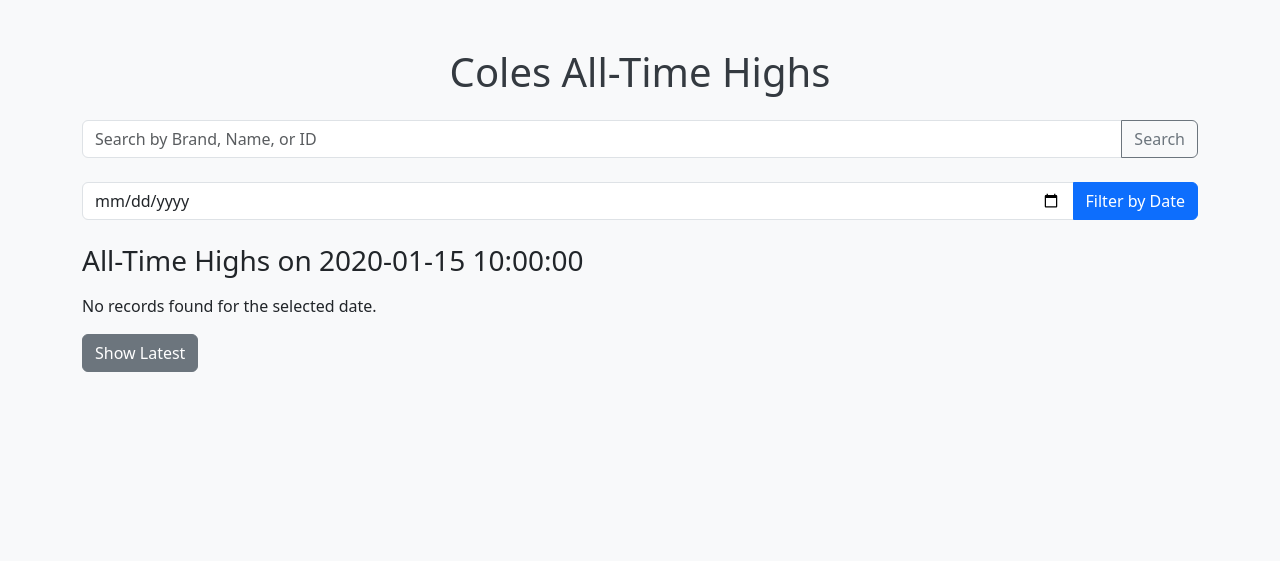
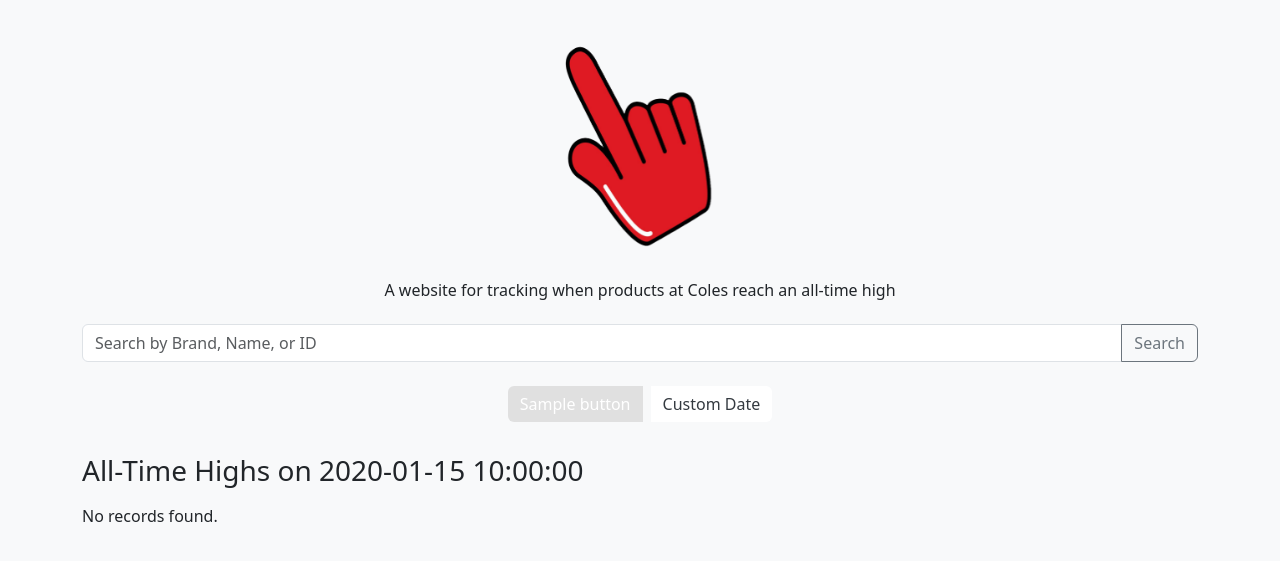
Before and after one commit to jackmoore7/coles-web-app, a Flask app: template templates/index.html in a window 1280 px wide. Shown: the top 561 px of the page. Run offline with Flask 3, Linux system fonts and the light colour scheme; the template is opened without the code that fills it: most values are stand-ins (such as "Sample title", 1, 10 or a date in 2020); parts of the project's set-up code (start-up, migrations or seed data) failed here and were passed over.

Commit message:
More functionality, added fly.io auto redeploy

```diff
--- a/app.py
+++ b/app.py
@@ -1,9 +1,9 @@
-# app.py
-from flask import Flask, render_template, request
+from flask import Flask, render_template, request, url_for, redirect
 from pymongo import MongoClient
 from datetime import datetime as dt, timedelta
 from dotenv import load_dotenv
 import os
+from bson.regex import Regex
 
 
 from pymongo.mongo_client import MongoClient
@@ -25,30 +25,87 @@ coles_updates_collection = db['coles_updates']
 @app.route('/', methods=['GET', 'POST'])
 def index():
     selected_date = None
+    search_query = None
     messages = []
+    page = request.args.get('page', 1, type=int)
+    per_page = 9  # Adjust based on desired cards per page
+
+    # Calculate the last seven days
+    today = dt.utcnow().replace(hour=0, minute=0, second=0, microsecond=0)
+    last_seven_days = [today - timedelta(days=i) for i in range(0, 7)]
+
+    # Assign labels
+    date_buttons = []
+    for i, date in enumerate(last_seven_days):
+        if i == 0:
+            label = "Today"
+        elif i == 1:
+            label = "Yesterday"
+        else:
+            label = f"{i} Days Ago"
+        date_buttons.append({
+            'date_str': date.strftime('%Y-%m-%d'),
+            'label': label
+        })
 
     if request.method == 'POST':
-        # Get date from form
+        # Handle Date Filtering and Search via POST
         selected_date = request.form.get('date')
+        search_query = request.form.get('search')
+        # Redirect to GET with query parameters to support pagination
+        return redirect(url_for('index', date=selected_date, search=search_query))
+    else:
+        # Handle GET requests with query parameters
+        selected_date = request.args.get('date')
+        search_query = request.args.get('search')
+
+        query = {}
+
         if selected_date:
-            # Convert selected_date string to datetime object
             try:
+                # Convert to datetime object
                 date_obj = dt.strptime(selected_date, '%Y-%m-%d')
-                # Fetch records for the selected date
-                messages = list(coles_updates_collection.find({
-                    "date": {
-                        "$gte": dt(date_obj.year, date_obj.month, date_obj.day),
-                        "$lt": dt(date_obj.year, date_obj.month, date_obj.day) + timedelta(days=1)
-                    }
-                }))
+                # Define the start and end of the selected day
+                start_day = dt(date_obj.year, date_obj.month, date_obj.day)
+                end_day = start_day + timedelta(days=1)
+                query["date"] = {
+                    "$gte": start_day,
+                    "$lt": end_day
+                }
             except ValueError:
-                # Invalid date format
-                messages = []
-    else:
-        # Fetch all records sorted by date descending
-        messages = list(coles_updates_collection.find().sort("date", -1).limit(100))
+                # Invalid date format; optionally handle the error
+                selected_date = None
 
-    return render_template('index.html', messages=messages, selected_date=selected_date)
+        if search_query:
+            # Create a case-insensitive regex for partial matching
+            regex = Regex(f'.*{search_query}.*', 'i')  # 'i' for case-insensitive
+            query["$or"] = [
+                {"item_brand": regex},
+                {"item_name": regex},
+                {"item_id": regex}
+            ]
+
+        # Retrieve total count for pagination
+        total_messages = coles_updates_collection.count_documents(query)
+        total_pages = (total_messages + per_page - 1) // per_page
+
+        # Fetch records with pagination
+        messages = list(
+            coles_updates_collection.find(query)
+            .sort("date", -1)
+            .skip((page - 1) * per_page)
+            .limit(per_page)
+        )
+
+        return render_template(
+            'index.html',
+            messages=messages,
+            selected_date=selected_date,
+            search_query=search_query,
+            page=page,
+            total_pages=total_pages,
+            date_buttons=date_buttons  # Pass the list of date buttons to the template
+        )
 
 if __name__ == '__main__':
     app.run(debug=True)
--- a/static/styles.css
+++ b/static/styles.css
@@ -2,6 +2,7 @@
 
 body {
     background-color: #f8f9fa;
+    /* background-color: #E01A22; */
 }
 
 h1 {
@@ -19,10 +20,6 @@ h1 {
     font-size: 0.95rem;
 }
 
-/* Button styling - now obsolete as buttons are removed */
-.btn-outline-primary {
-    border-width: 2px;
-}
 
 /* Styling for images within cards */
 .card-img-top {
@@ -53,3 +50,51 @@ a.text-decoration-none {
 a.text-decoration-none .card {
     cursor: pointer;
 }
+
+.btn-custom-white {
+    background-color: white;
+    color: #343a40; /* Change text color to any color you like */
+    border: 0px;
+    transition: all 0.2s ease-in-out;
+}
+
+/* Hover effect: slightly darken the white and add shadow */
+.btn-custom-white:hover {
+    background-color: #f0f0f0; /* Slightly darker white */
+    color: #343a40; /* Darken text on hover */
+    box-shadow: 0 4px 8px rgba(0, 0, 0, 0.1);
+}
+
+/* Active state: more distinct color */
+.btn-custom-white.active {
+    background-color: #e0e0e0; /* Even darker for active */
+    color: white;
+}
+
+/* Remove spacing between buttons */
+.btn-group {
+    margin: 0;
+}
+
+@media (max-width: 768px) {
+    .btn-custom-white, .btn-secondary {
+        width: 100%;
+    }
+}
+
+@keyframes float {
+    0% {
+        transform: translateY(0);
+    }
+    50% {
+        transform: translateY(-20px);
+    }
+    100% {
+        transform: translateY(0);
+    }
+}
+
+.floating-image {
+    width: 150px; /* Adjust the size of the PNG */
+    animation: float 3s ease-in-out infinite; /* 4s duration, easing, infinite loop */
+}
--- a/templates/index.html
+++ b/templates/index.html
@@ -1,41 +1,96 @@
-<!-- templates/index.html -->
 <!DOCTYPE html>
 <html lang="en">
 <head>
     <meta charset="UTF-8">
-    <title>Coles All-Time Highs</title>
-    <!-- Bootstrap CSS -->
+    <title>Prices are up at Coles!</title>
     <link href="https://cdn.jsdelivr.net/npm/bootstrap@5.3.2/dist/css/bootstrap.min.css" rel="stylesheet">
-    <!-- Custom CSS -->
     <link rel="stylesheet" href="{{ url_for('static', filename='styles.css') }}">
 </head>
 <body>
     <div class="container my-5">
-        <h1 class="mb-4 text-center">Coles All-Time Highs</h1>
+        <!-- <h1 class="mb-4 text-center">Coles All-Time Highs</h1> -->
+        <a href="/">
+        <div class="d-flex justify-content-center mb-4">
+            <img src="{{ url_for('static', filename='upup.png') }}" alt="Floating Animation" class="floating-image">
+        </div>
+        </a>
+        <h6 class="mb-4 text-center">A website for tracking when products at Coles reach an all-time high</h6>
 
-        <!-- Search Form (Optional Enhancement) -->
-        <form method="GET" class="mb-4">
+
+        <form method="POST" class="mb-4">
             <div class="input-group">
-                <input type="search" class="form-control" name="search" placeholder="Search by Brand, Name, or ID" value="{{ request.args.get('search', '') }}">
+                <input type="search" class="form-control" name="search" placeholder="Search by Brand, Name, or ID" {% if search_query %} value="{{ search_query }}" {% endif %} aria-label="Search">
                 <button class="btn btn-outline-secondary" type="submit">Search</button>
             </div>
         </form>
 
-        <!-- Date Selection Form -->
-        <form method="POST" class="mb-4">
-            <div class="input-group">
-                <input type="date" class="form-control" name="date" value="{{ selected_date }}" required>
-                <button class="btn btn-primary" type="submit">Filter by Date</button>
+        <div class="mb-4 d-flex justify-content-center">
+            <div class="btn-group flex-wrap d-none d-md-flex" role="group" aria-label="Date range">
+                {% for button in date_buttons %}
+                    <button type="submit" form="date-form-{{ loop.index0 }}"
+                        class="btn btn-custom-white mb-2 mx-1
+                        {% if selected_date == button.date_str %} active {% endif %}">
+                        {{ button.label }}
+                    </button>
+                    <form id="date-form-{{ loop.index0 }}" method="POST" style="display: none;">
+                        <input type="hidden" name="date" value="{{ button.date_str }}">
+                        {% if search_query %}
+                            <input type="hidden" name="search" value="{{ search_query }}">
+                        {% endif %}
+                    </form>
+                {% endfor %}
+                <button type="button" class="btn btn-custom-white mb-2 mx-1" data-bs-toggle="modal" data-bs-target="#customDateModal">
+                    Custom Date
+                </button>
             </div>
+
+            <div class="dropdown d-md-none w-100">
+                <button class="btn btn-outline-secondary btn-lg w-100 dropdown-toggle" type="button" id="dropdownMenuButton" data-bs-toggle="dropdown" aria-expanded="false">
+                    Select Date
+                </button>
+                <ul class="dropdown-menu w-100" aria-labelledby="dropdownMenuButton">
+                    {% for button in date_buttons %}
+                        <li>
+                            <a class="dropdown-item {% if selected_date == button.date_str %} active {% endif %}"
+                            href="#" onclick="document.getElementById('date-form-{{ loop.index0 }}').submit();">
+                                {{ button.label }}
+                            </a>
+                            <form id="date-form-{{ loop.index0 }}" method="POST" style="display: none;">
+                                <input type="hidden" name="date" value="{{ button.date_str }}">
+                                {% if search_query %}
+                                    <input type="hidden" name="search" value="{{ search_query }}">
+                                {% endif %}
                             </form>
+                        </li>
+                    {% endfor %}
+                    <li>
+                        <a class="dropdown-item" href="#" data-bs-toggle="modal" data-bs-target="#customDateModal">
+                            Custom Date
+                        </a>
+                    </li>
+                </ul>
+            </div>
+        </div>
 
-        {% if selected_date %}
-            <h3 class="mb-3">All-Time Highs on {{ selected_date }}</h3>
+
+
+
+        {% if selected_date or search_query %}
+            <h3 class="mb-3">
+                {% if selected_date and search_query %}
+                    All-Time Highs on {{ selected_date }} matching "{{ search_query }}"
+                {% elif selected_date %}
+                    All-Time Highs on {{ selected_date }}
+                {% elif search_query %}
+                    All-Time Highs matching "{{ search_query }}"
+                {% endif %}
+            </h3>
+        {% endif %}
+
         {% if messages %}
             <div class="row">
                 {% for message in messages %}
                     <div class="col-lg-4 col-md-6 mb-4">
-                            <!-- Entire Card Wrapped in Anchor Tag -->
                         <a href="https://coles.com.au/product/{{ message.item_id }}" class="text-decoration-none text-dark">
                             <div class="card h-100 shadow-sm">
                                 {% if message.image_url %}
@@ -59,47 +114,73 @@
                     </div>
                 {% endfor %}
             </div>
+
+            <nav aria-label="Page navigation">
+                <ul class="pagination justify-content-center">
+                    {% if page > 1 %}
+                        <li class="page-item">
+                            <a class="page-link" href="{{ url_for('index', page=page-1, date=selected_date, search=search_query) }}" aria-label="Previous">
+                                <span aria-hidden="true">&laquo;</span>
+                            </a>
+                        </li>
                     {% else %}
-                <p>No records found for the selected date.</p>
+                        <li class="page-item disabled">
+                            <span class="page-link" aria-hidden="true">&laquo;</span>
+                        </li>
                     {% endif %}
-            <a href="/" class="btn btn-secondary">Show Latest</a>
+
+                    {% for p in range(1, total_pages + 1) %}
+                        {% if p == page %}
+                            <li class="page-item active"><span class="page-link">{{ p }}</span></li>
                         {% else %}
-            <h3 class="mb-3">Latest All-Time Highs</h3>
-            {% if messages %}
-                <div class="row">
-                    {% for message in messages %}
-                        <div class="col-lg-4 col-md-6 mb-4">
-                            <!-- Entire Card Wrapped in Anchor Tag -->
-                            <a href="https://coles.com.au/product/{{ message.item_id }}" class="text-decoration-none text-dark">
-                                <div class="card h-100 shadow-sm">
-                                    {% if message.image_url %}
-                                        <img src="{{ message.image_url }}" class="card-img-top" alt="{{ message.item_name }}" loading="lazy">
+                            <li class="page-item"><a class="page-link" href="{{ url_for('index', page=p, date=selected_date, search=search_query) }}">{{ p }}</a></li>
+                        {% endif %}
+                    {% endfor %}
+
+                    {% if page < total_pages %}
+                        <li class="page-item">
+                            <a class="page-link" href="{{ url_for('index', page=page+1, date=selected_date, search=search_query) }}" aria-label="Next">
+                                <span aria-hidden="true">&raquo;</span>
+                            </a>
+                        </li>
                     {% else %}
-                                        <img src="{{ url_for('static', filename='placeholder.png') }}" class="card-img-top" alt="No Image Available" loading="lazy">
+                        <li class="page-item disabled">
+                            <span class="page-link" aria-hidden="true">&raquo;</span>
+                        </li>
                     {% endif %}
-                                    <div class="card-body d-flex flex-column">
-                                        <h5 class="card-title">
-                                            {{ message.item_brand }} {{ message.item_name }}
-                                        </h5>
-                                        <p class="card-text">
-                                            <strong>Item ID:</strong> {{ message.item_id }}<br>
-                                            <strong>Price Before:</strong> ${{ message.price_before }}<br>
-                                            <strong>Price After:</strong> ${{ message.price_after }}<br>
-                                            <strong>Date:</strong> {{ message.date.strftime('%Y-%m-%d %H:%M:%S') }}
-                                        </p>
-                                    </div>
-                                </div>
-                            </a>
-                        </div>
-                    {% endfor %}
-                </div>
+                </ul>
+            </nav>
         {% else %}
             <p>No records found.</p>
         {% endif %}
+    </div>
+
+    <div class="modal fade" id="customDateModal" tabindex="-1" aria-labelledby="customDateModalLabel" aria-hidden="true">
+        <div class="modal-dialog">
+            <div class="modal-content">
+                <form method="POST">
+                    <div class="modal-header">
+                        <h5 class="modal-title" id="customDateModalLabel">Select Custom Date</h5>
+                        <button type="button" class="btn-close" data-bs-dismiss="modal" aria-label="Close"></button>
+                    </div>
+                    <div class="modal-body">
+                        <div class="mb-3">
+                            <label for="customDate" class="form-label">Date</label>
+                            <input type="date" class="form-control" id="customDate" name="date" required>
+                        </div>
+                        {% if search_query %}
+                            <input type="hidden" name="search" value="{{ search_query }}">
                         {% endif %}
                     </div>
+                    <div class="modal-footer">
+                        <button type="button" class="btn btn-secondary" data-bs-dismiss="modal">Cancel</button>
+                        <button type="submit" class="btn btn-primary">Apply</button>
+                    </div>
+                </form>
+            </div>
+        </div>
+    </div>
 
-    <!-- Bootstrap JS and dependencies -->
     <script src="https://cdn.jsdelivr.net/npm/bootstrap@5.3.2/dist/js/bootstrap.bundle.min.js"></script>
 </body>
 </html>
```
Also changed, not shown: .github/workflows/fly.yml (added), static/upup.png (added). Lines whose indentation alone changed are shown as unchanged.
